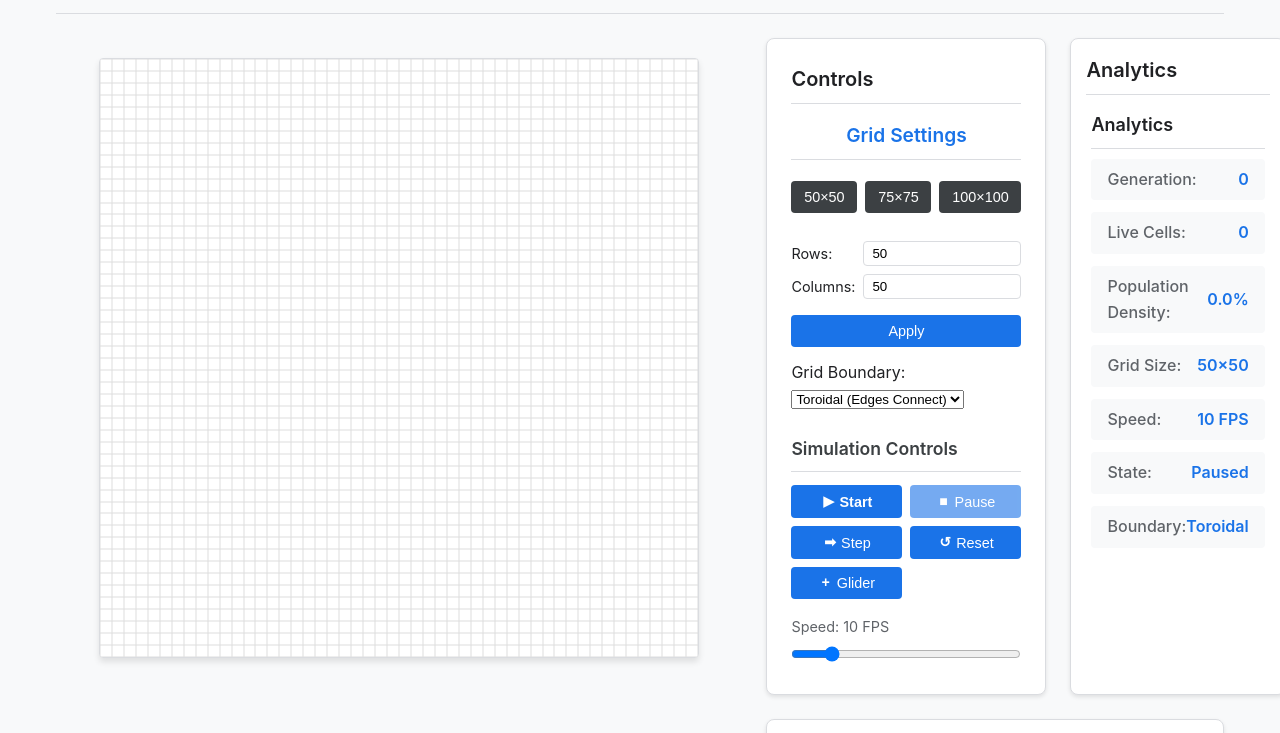
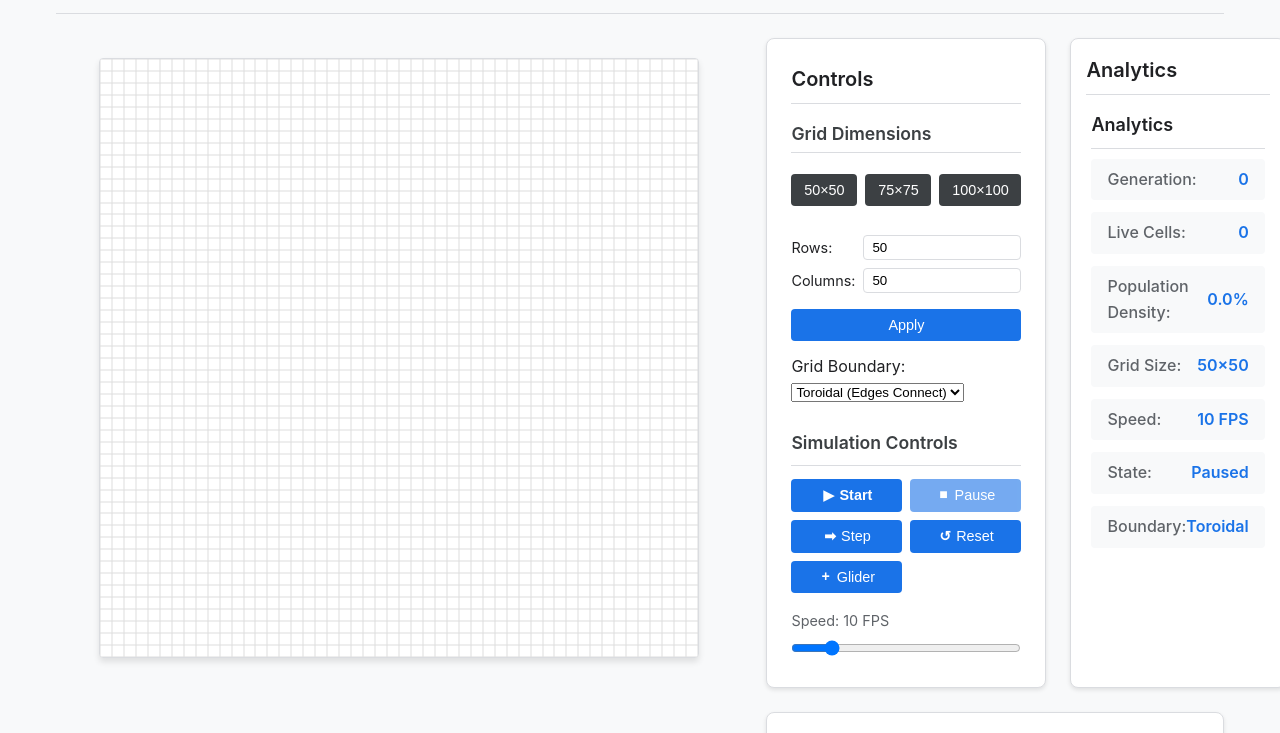
Before and after one commit to AntonioAI/game-of-life-simulator, a plain HTML site: page index.html in a window 1280 px wide. Shown: the part 67-800 px from the top of the page. Drawn offline with Linux system fonts and the light colour scheme.

Commit message:
tidy up Grid Settings block

```diff
--- a/script.js
+++ b/script.js
@@ -362,7 +362,7 @@ function createSettingsPanel() {
     const settingsDiv = document.createElement('div');
     settingsDiv.className = 'grid-settings';
     settingsDiv.innerHTML = `
-        <h3>Grid Settings</h3>
+        <h3>Grid Dimensions</h3>
         <div class="preset-buttons">
             <button data-size="50">50×50</button>
             <button data-size="75">75×75</button>
--- a/styles.css
+++ b/styles.css
@@ -379,10 +379,11 @@ footer {
 }
 
 .grid-settings h3 {
-    color: var(--primary-color);
-    font-size: 1.2rem;
-    margin-bottom: 0.5rem;
-    text-align: center;
+    color: var(--secondary-color);
+    font-size: 1.1rem;
+    margin-bottom: var(--spacing-sm);
+    padding-bottom: var(--spacing-xs);
+    border-bottom: 1px solid var(--border-color);
 }
 
 .preset-buttons {
```
